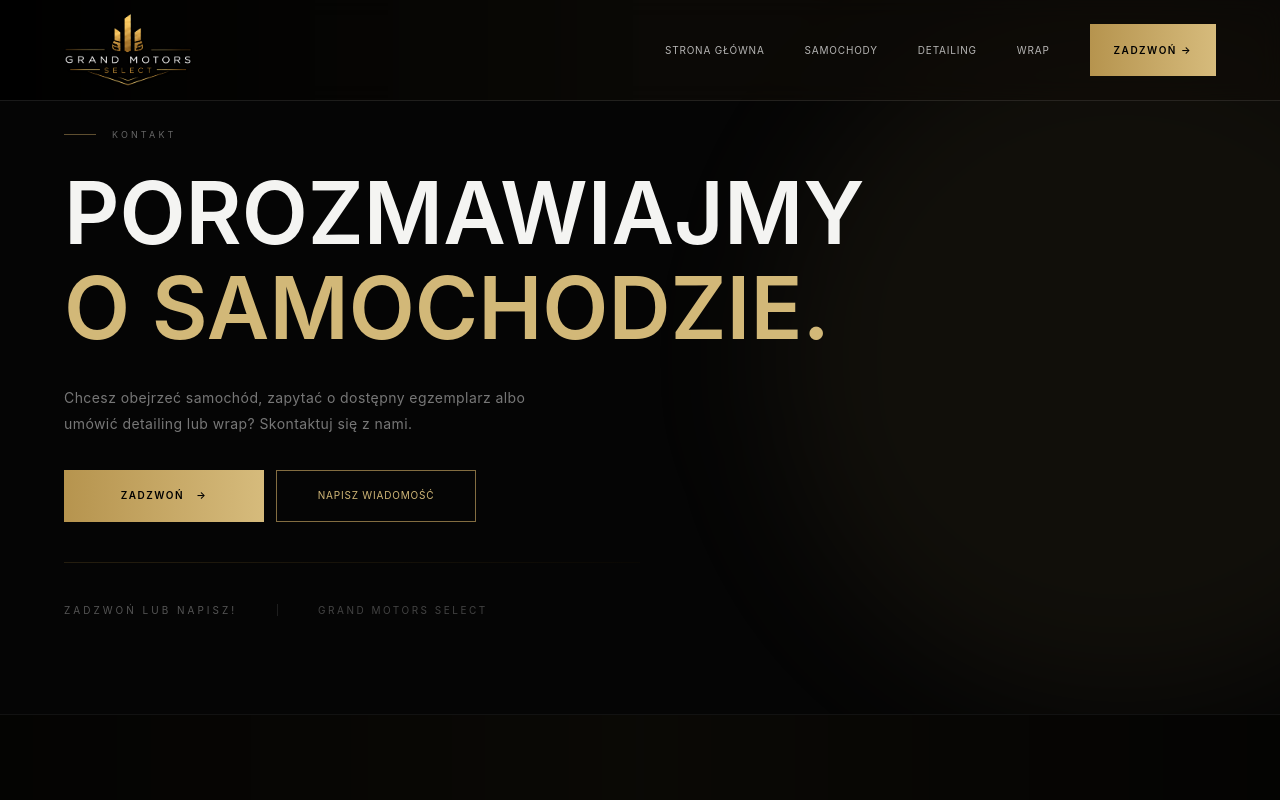
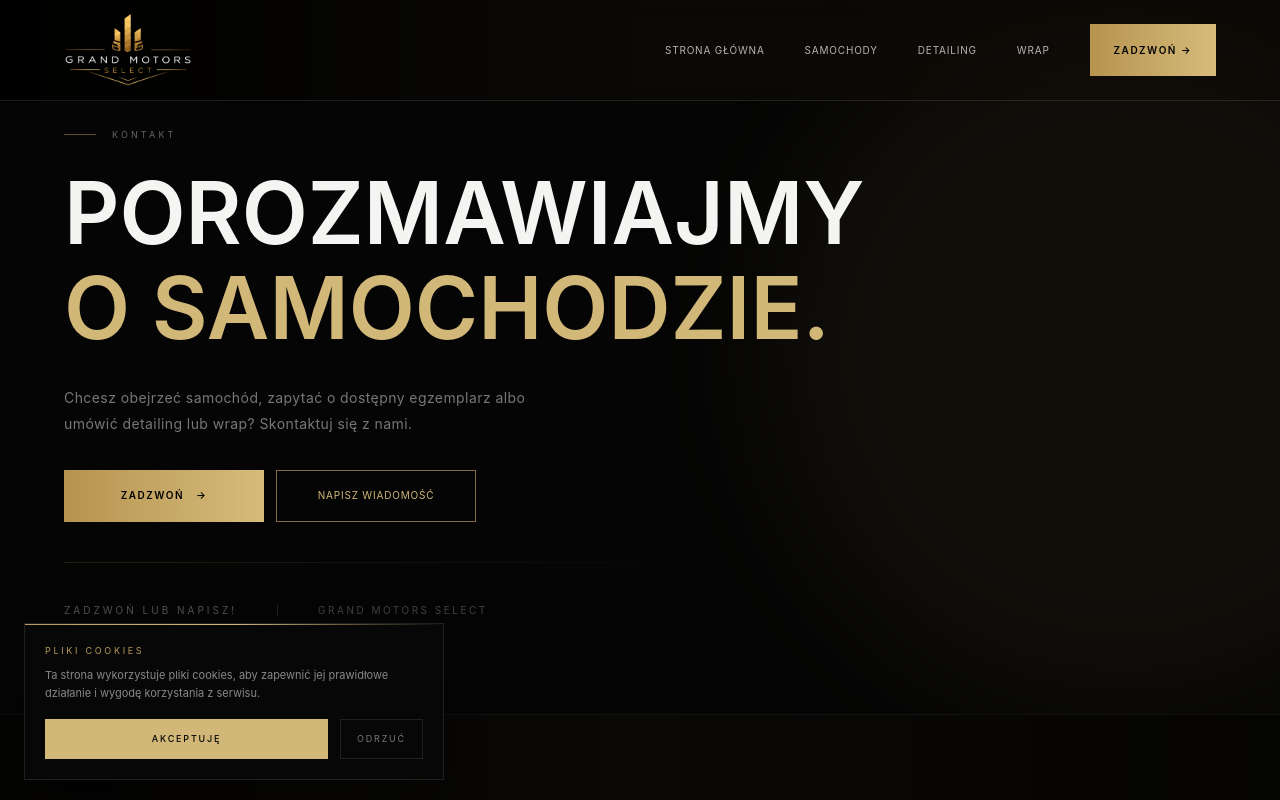
Before and after one commit to mati-1/grand-motors-select, a React (Vite) app: page /contact in a window 1280 px wide. Shown: the top 800 px of the page. Built offline with nearby package versions, Linux system fonts and the light colour scheme.

Commit message:
added cookie banner consent

```diff
--- a/src/app.tsx
+++ b/src/app.tsx
@@ -22,6 +22,7 @@ import CarsPage from "./pages/carsPage";
 import CarDetailsPage from "./pages/carDetailsPage";
 import ContactPage from "./pages/contactPage";
 import { PageLoader } from "./components/page-loader";
+import { CookieBanner } from "./components/CookieBanner";
 
 const pageVideos: Record<string, string> = {
   "/": "/hero.mp4",
@@ -85,6 +86,8 @@ const App = () => {
 
         <Route path="/contact" element={<ContactPage />} />
       </Routes>
+
+      <CookieBanner />
     </div>
   );
 };
--- /dev/null
+++ b/src/components/CookieBanner.tsx
@@ -0,0 +1,124 @@
+import { useEffect, useState } from "react";
+
+export const CookieBanner = () => {
+  const [visible, setVisible] = useState(false);
+  const [closing, setClosing] = useState(false);
+
+  useEffect(() => {
+    const consent = localStorage.getItem("gms-cookie-consent");
+
+    if (!consent) {
+      const timeout = setTimeout(() => {
+        setVisible(true);
+      }, 800);
+
+      return () => clearTimeout(timeout);
+    }
+  }, []);
+
+  const handleConsent = (value: "accepted" | "rejected") => {
+    localStorage.setItem("gms-cookie-consent", value);
+
+    setClosing(true);
+
+    setTimeout(() => {
+      setVisible(false);
+    }, 500);
+  };
+
+  if (!visible) return null;
+
+  return (
+    <div
+      className={`
+        fixed
+        bottom-5
+        left-5
+        right-5
+        z-9998
+        sm:left-6
+        sm:right-auto
+        sm:w-105
+        transition-all
+        duration-500
+        ease-[cubic-bezier(0.16,1,0.3,1)]
+        ${closing ? "translate-y-5 opacity-0" : "translate-y-0 opacity-100"}
+      `}
+    >
+      <div
+        className="
+          relative
+          overflow-hidden
+          border
+          border-white/10
+          bg-[#080808]/95
+          p-5
+          shadow-[0_20px_60px_rgba(0,0,0,0.45)]
+          backdrop-blur-xl
+        "
+      >
+        {/* GOLD ACCENT */}
+        <div className="absolute left-0 top-0 h-px w-full bg-linear-to-r from-[#b99a5c] via-[#d2b878] to-transparent" />
+
+        {/* CONTENT */}
+        <div className="flex flex-col gap-4">
+          <div>
+            <div className="mb-2 text-[9px] tracking-[0.3em] text-[#b99a5c]">
+              PLIKI COOKIES
+            </div>
+
+            <p className="max-w-95 text-[11px] leading-[1.7] text-[#888]">
+              Ta strona wykorzystuje pliki cookies, aby zapewnić jej prawidłowe
+              działanie i wygodę korzystania z serwisu.
+            </p>
+          </div>
+
+          {/* BUTTONS */}
+          <div className="flex items-center gap-3">
+            <button
+              type="button"
+              onClick={() => handleConsent("accepted")}
+              className="
+                h-10
+                flex-1
+                cursor-pointer
+                bg-[#d2b878]
+                px-4
+                text-[9px]
+                font-medium
+                tracking-[0.2em]
+                text-[#050505]
+                transition-all
+                duration-300
+                hover:bg-[#e0c98b]
+              "
+            >
+              AKCEPTUJĘ
+            </button>
+
+            <button
+              type="button"
+              onClick={() => handleConsent("rejected")}
+              className="
+                h-10
+                border
+                border-white/10
+                px-4
+                text-[9px]
+                cursor-pointer
+                tracking-[0.2em]
+                text-[#777]
+                transition-all
+                duration-300
+                hover:border-white/20
+                hover:text-[#aaa]
+              "
+            >
+              ODRZUĆ
+            </button>
+          </div>
+        </div>
+      </div>
+    </div>
+  );
+};
```
